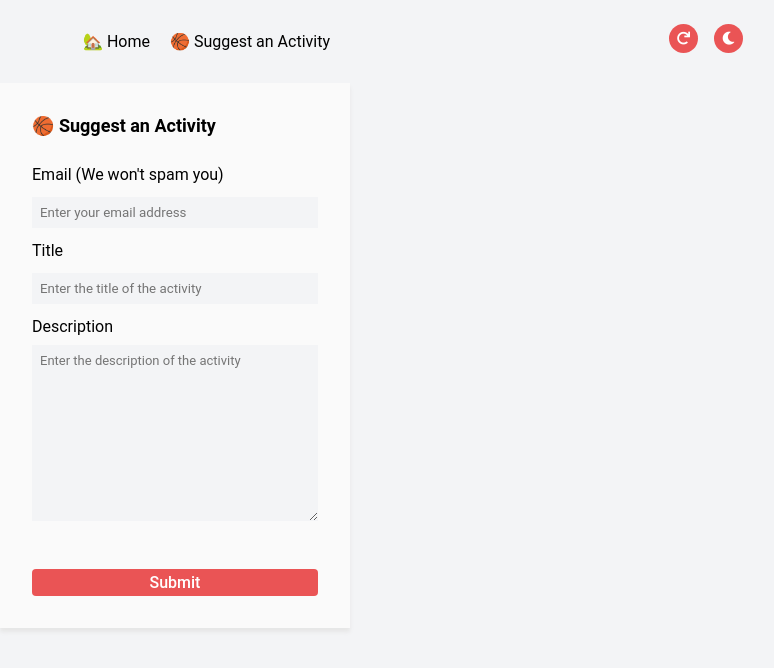
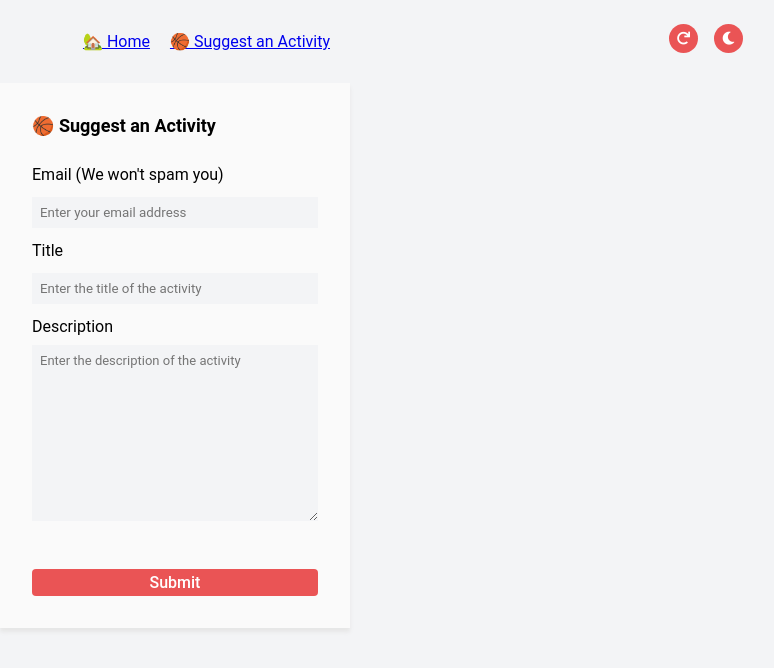
Before and after one commit to DigitalNaut/TheBoredomApp, a plain HTML site: page activity_form.html in a window 1280 px wide. Shown: the whole page, without its empty margins (465-1239 px from the left). Drawn offline with Linux system fonts and the light colour scheme.

Commit message:
Updated Index & activity_form
+ Added linkage between pages

```diff
--- a/activity_form.html
+++ b/activity_form.html
@@ -18,8 +18,10 @@
             <i class="fa fa-moon" onClick="toggleDisplayMode()"></i>
           </div>
           <div class="main-buttons">
-            <div>&#127969; Home</div>
-            <div>&#127936; Suggest an Activity</div>
+            <div><a href="/index.html">&#127969; Home</a></div>
+            <div>
+              <a href="/activity_form.html">&#127936; Suggest an Activity</a>
+            </div>
           </div>
         </div>
         <div class="section" id="section">
```
Also changed, not shown: index.html (+4 -2 lines).
